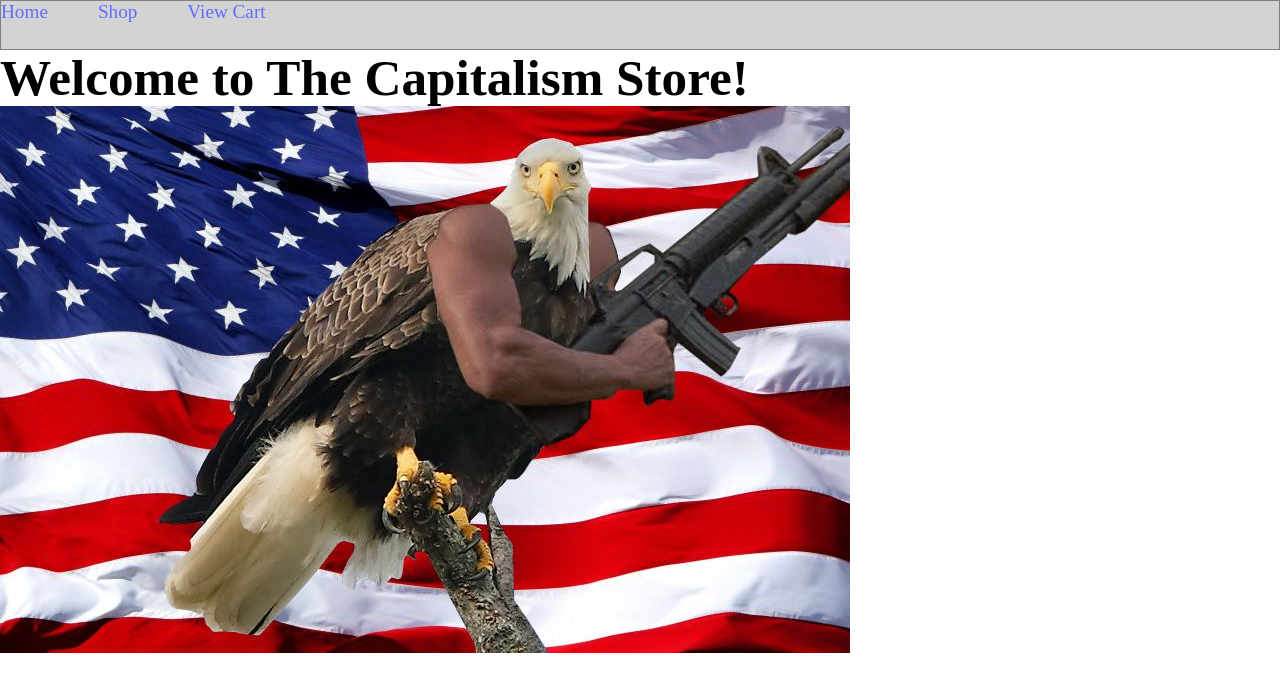
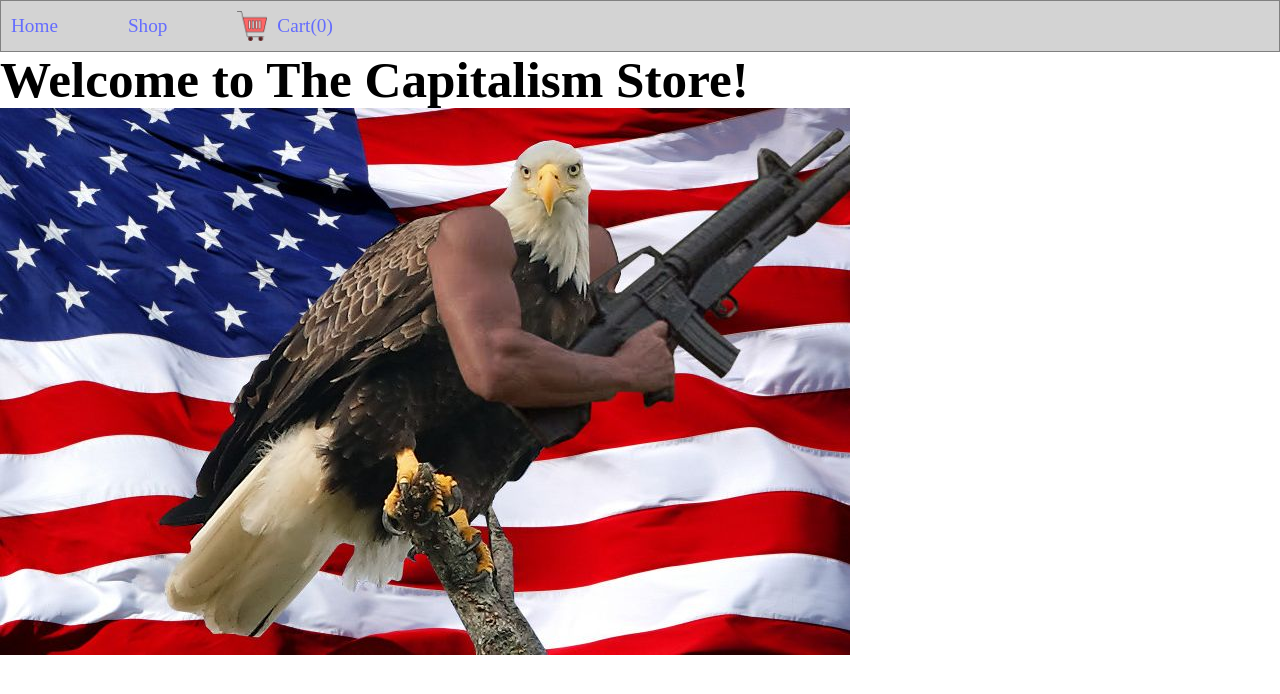
Before and after one commit to kylestewart1/shopping-cart, a React (Vite) app: page / in a window 1280 px wide. Shown: the top 694 px of the page. Built offline with nearby package versions, Linux system fonts and the light colour scheme; no server answers.

Commit message:
feat: cart item count display in nav bar

```diff
--- a/src/App.css
+++ b/src/App.css
@@ -11,7 +11,21 @@ nav > ul {
   gap: 50px;
 }
 
+nav > ul > li {
+  padding: 10px;
+  display: flex;
+  align-items: center;
+}
+
 nav > ul > li > a {
   font-size: larger;
+  display: flex;
+  align-items: center;
+  gap: 10px;
+}
 
+
+
+.cart-button > a > img {
+  height: 30px;
 }
--- a/src/App.jsx
+++ b/src/App.jsx
@@ -1,6 +1,7 @@
 import './App.css';
 import { Link, Outlet } from 'react-router-dom';
 import { useState, useEffect } from 'react';
+import cartIcon from "./assets/cart-icon.png";
 
 const fakeStoreProductsApiUrl = 'https://fakestoreapi.com/products/';
 
@@ -14,6 +15,10 @@ function App() {
       .then(list => setItems(list))
       .catch(error => console.error(error))
   })
+
+  function cartTotalItems() {
+    return cart.reduce((count, item) => count + item.quantity, 0);
+  }
 
   function addToCart(itemID) {
     const item = cart.find(itm => itm.id === itemID);
@@ -46,8 +51,8 @@ function App() {
           <li>
             <Link to="/shop">Shop</Link>
           </li>
-          <li>
-            <Link to="/cart">View Cart</Link>
+          <li className='cart-button'>
+            <Link to="/cart"><img src={cartIcon} /> Cart({cartTotalItems()})</Link>
           </li>
         </ul>
       </nav>
```
Also changed, not shown: src/assets/cart-icon.png (added).
